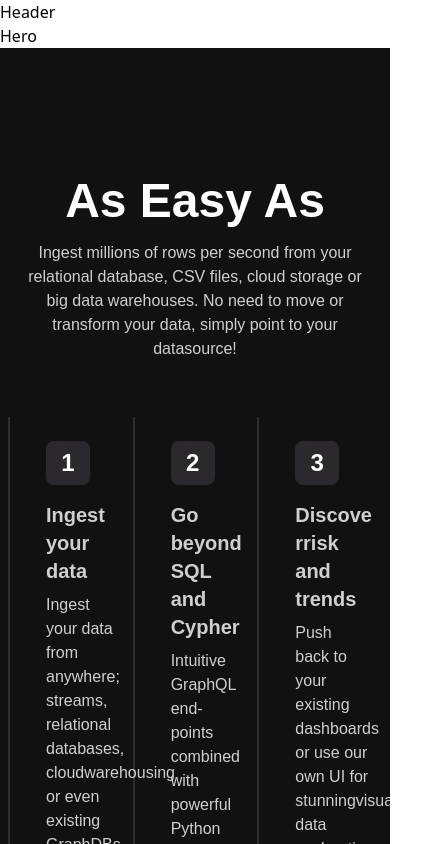
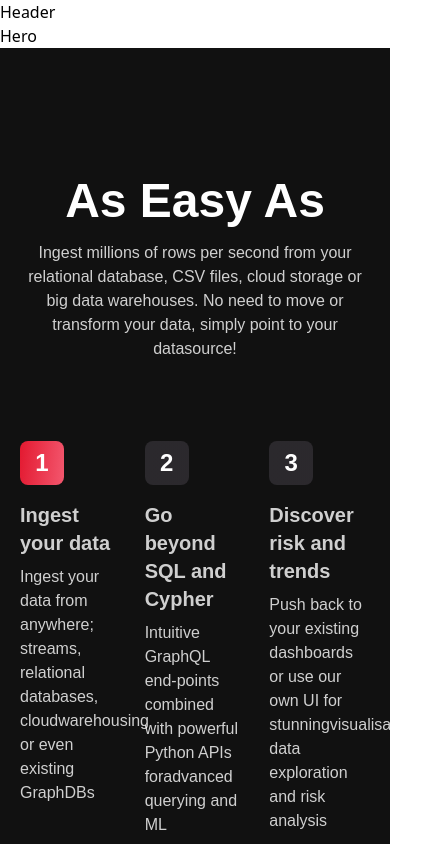
Before and after one commit to Ritik-455/Pometry, a Next.js app: page / in a window 390 px wide. Shown: the top 844 px of the page, 447 px wide, since content can reach past the window. Built offline with nearby package versions, Linux system fonts and the light colour scheme.

Commit message:
tabs-completed

```diff
--- a/src/components/common/Helper.tsx
+++ b/src/components/common/Helper.tsx
@@ -11,7 +11,7 @@
     },
     {
         numb: 3,
-        heading: "Discove rrisk and trends",
+        heading: "Discover risk and trends",
         para: "Push back to your existing dashboards or use our own UI for stunningvisualisation, data exploration and risk analysis",
     },
 ]
--- a/src/components/home/Easy.tsx
+++ b/src/components/home/Easy.tsx
@@ -1,4 +1,5 @@
-import React from "react";
+"use client"
+import React, { useState } from "react";
 import { EASY_TABS_DATA } from "../common/Helper";
 import PrimaryHeading from "../common/PrimaryHeading";
 import Paragraph from "../common/Paragraph";
@@ -11,6 +12,12 @@
 }
 
 const Easy = () => {
+  const [activeTab, setActiveTab] = useState(0);
+
+  // Function to handle tab click
+  const handleTabClick = (index: number) => {
+    setActiveTab(index);
+  };
   return (
     <div className="bg-jet_black">
       <div className="container max-w-[1180px] pt-[124px] pb-[101px]">
@@ -20,18 +27,20 @@
         </div>
         <div className="row mt-14">
           {EASY_TABS_DATA.map((data: Easy_Tab, index) => (
-            <div className="col-4 border-l-[2px] border-[#2E2E2E] min-h-[215px]" key={index}>
-              <div className="pl-6 pt-6">
-                <div className="size-11 rounded-lg bg-light_black flex justify-center items-center">
+            <div className={`${index === activeTab ? ' md:border-dark_red' : ' md:border-[#2E2E2E]'} col-4 md:border-l-[2px] min-h-[215px] cursor-pointer`} key={index} onClick={() => handleTabClick(index)}>
+              <div className="lg:pl-6 pt-6">
+                <div className={`${index === activeTab ? 'bg-mix_red' : 'bg-light_black'} size-11 rounded-lg flex justify-center items-center`}>
                   <p className=" font-jakarta font-semibold text-2xl text-white">{data.numb}</p>
                 </div>
-                <p className=" font-jakarta font-semibold text-xl text-white opacity-80 mt-4">{data.heading}</p>
-                <Paragraph textName={data.para} className=" mt-2 !text-white opacity-80 max-w-[316px]" />
+                <p className={`${index === activeTab ? 'opacity-100' : 'opacity-80'} font-jakarta font-semibold text-xl text-white opacity-80 mt-4`}>{data.heading}</p>
+                <Paragraph textName={data.para} className=" mt-2 !text-white max-w-[316px] opacity-80" />
               </div>
             </div>
           ))}
         </div>
         {/* tab-1 content */}
+        {activeTab === 0 && (
+          <div className="">
             <div className="flex justify-center mt-10">
               <div className="max-w-[640px] flex justify-between w-full">
                 <div className="size-[82px] bg-light_red rounded-[20px] flex justify-center items-center">
@@ -66,14 +75,58 @@
                 <p className="font-courier font-normal text-white mt-1 text-sm">&#47;&#47; Algorithm defined once, run on over 650,000 views of the data in seconds!</p>
               </div>
             </div>
+          </div>
+        )}
         {/* tab-2 content */}
-        <div className="flex gap-4">
+        {activeTab === 1 && (
+          <div className="">
+            <div className="flex gap-4 mt-10">
               <div className="max-w-[558px] w-full bg-light_black p-4 border border-[#FFFFFF1F] rounded-[15px]">
                 <p className="font-courier font-normal text-white text-sm">for monthly_view in graph<span className="text-green">.rolling</span>( &#34;<span className="text-yellow">1 month</span> &#34;) :</p>
+                <p className="font-courier font-normal text-white text-sm mt-2">EntityResolution() -&#62; Scoring() -&#62; Alerting()</p>
+                <p className="font-courier font-normal text-white text-sm mt-2">Save_to_Postgres()</p>
+              </div>
+              <div className="max-w-[558px] w-full bg-light_black p-4 pb-0 border border-[#FFFFFF1F] rounded-[15px]">
+                <p className="font-courier font-normal text-white text-base">window(start: &#34;<span className="text-yellow">01/01/2023</span>&#34;, end: &#34;<span className="text-yellow">01/06/2023</span>&#34;)  &#123;</p>
+                <p className="font-courier font-normal text-white text-base ml-3">nodes(type: &#34;<span className="text-yellow">company</span>&#34;) &#123;</p>
+                <p className="font-courier font-normal text-white text-base ml-5">company_number, incorporation_date,</p>
+                <p className="font-courier font-normal text-white text-base ml-5"><span className="text-green">neighbours</span>(type: &#34;<span className="text-yellow">directo</span>r&#34;) &#123;</p>
+                <p className="font-courier font-normal text-white text-base ml-11">name, age, address</p>
+                <p className="font-courier font-normal text-white text-base ml-3">&#125;</p>
+                <p className="font-courier font-normal text-white text-base">&#125; </p>
+                <p className="font-courier font-normal text-white text-base"><span className="text-green">algorithms</span> &#123;</p>
+                <p className="font-courier font-normal text-white text-base ml-5">shell_detection &#44;</p>
+                <p className="font-courier font-normal text-white text-base ml-5">pep_screening</p>
+                <p className="font-courier font-normal text-white text-base ml-3">&#125;</p>
+                <p className="font-courier font-normal text-white text-base">&#125; </p>
+              </div>
+            </div>
+            <div className="flex justify-between">
+              <div className="max-w-[558px] w-full mt-6">
+                <p className="font-jakarta font-semibold text-xl text-white w-full">Intuitive GraphQL end-points</p>
+                <p className="font-jakarta text-base font-normal text-white max-w-[420px] mt-3">Explore your data using our intuitive GraphQL APIs and integrate with yourfront-end solutions within minutes</p>
+              </div>
+              <div className="max-w-[558px] w-full mt-6">
+                <p className="font-jakarta font-semibold text-xl text-white w-full">Go beyond SQL with native Python support</p>
+                <p className="font-jakarta text-base font-normal text-white max-w-[495px] mt-3">Run complex graph queries across time, extract machine learning featuresand feedback to your existing pipelines natively</p>
               </div>
             </div>
           </div>
+        )}
+        {/* tab-3 content */}
+        {activeTab === 2 && (
+          <div className="flex justify-center mt-10">
+            <Image
+              src="/assets/images/home/webp/discover.webp"
+              height={537}
+              width={1012}
+              alt="Run"
+              className="pointer-events-none"
+            />
           </div>
+        )}
+      </div>
+    </div >
   )
 };
 
```
Also changed, not shown: public/assets/images/home/webp/discover.webp (added). Lines whose indentation alone changed are shown as unchanged.
